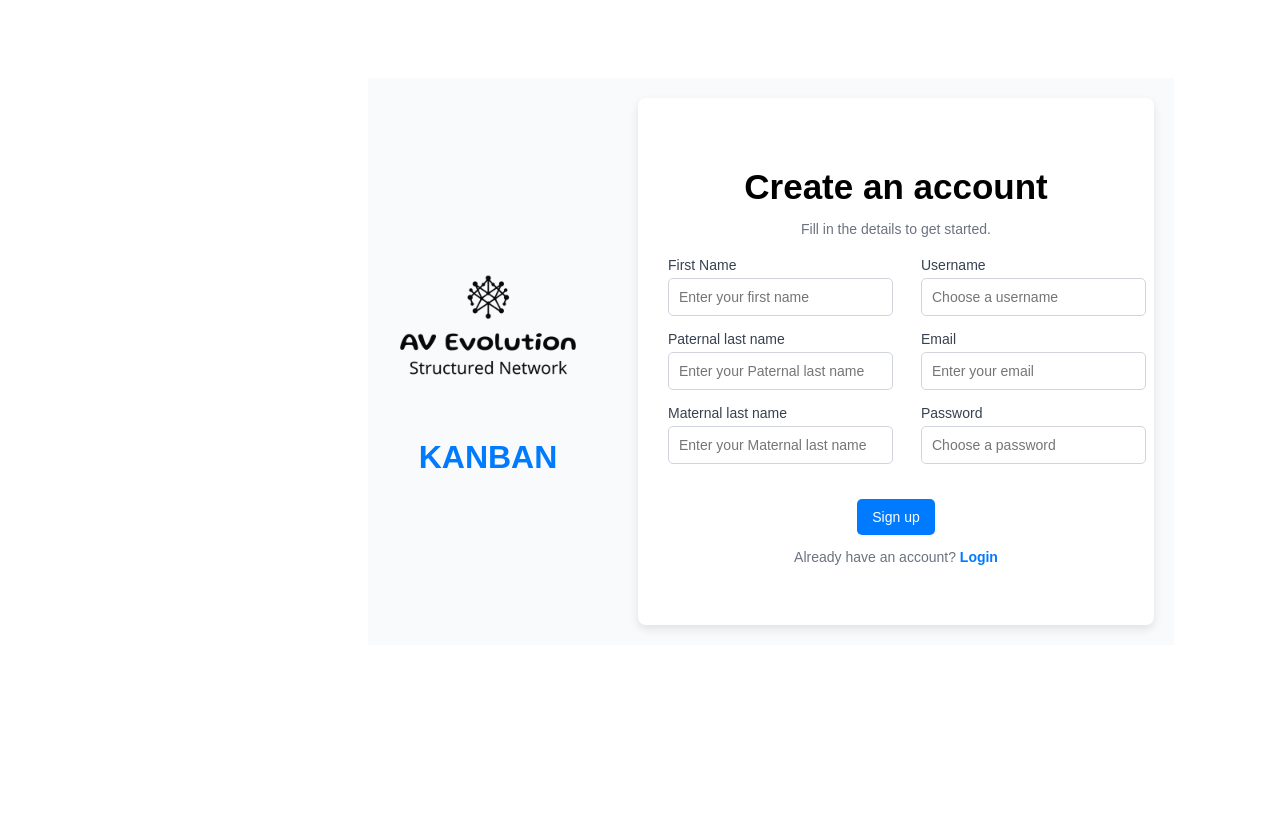
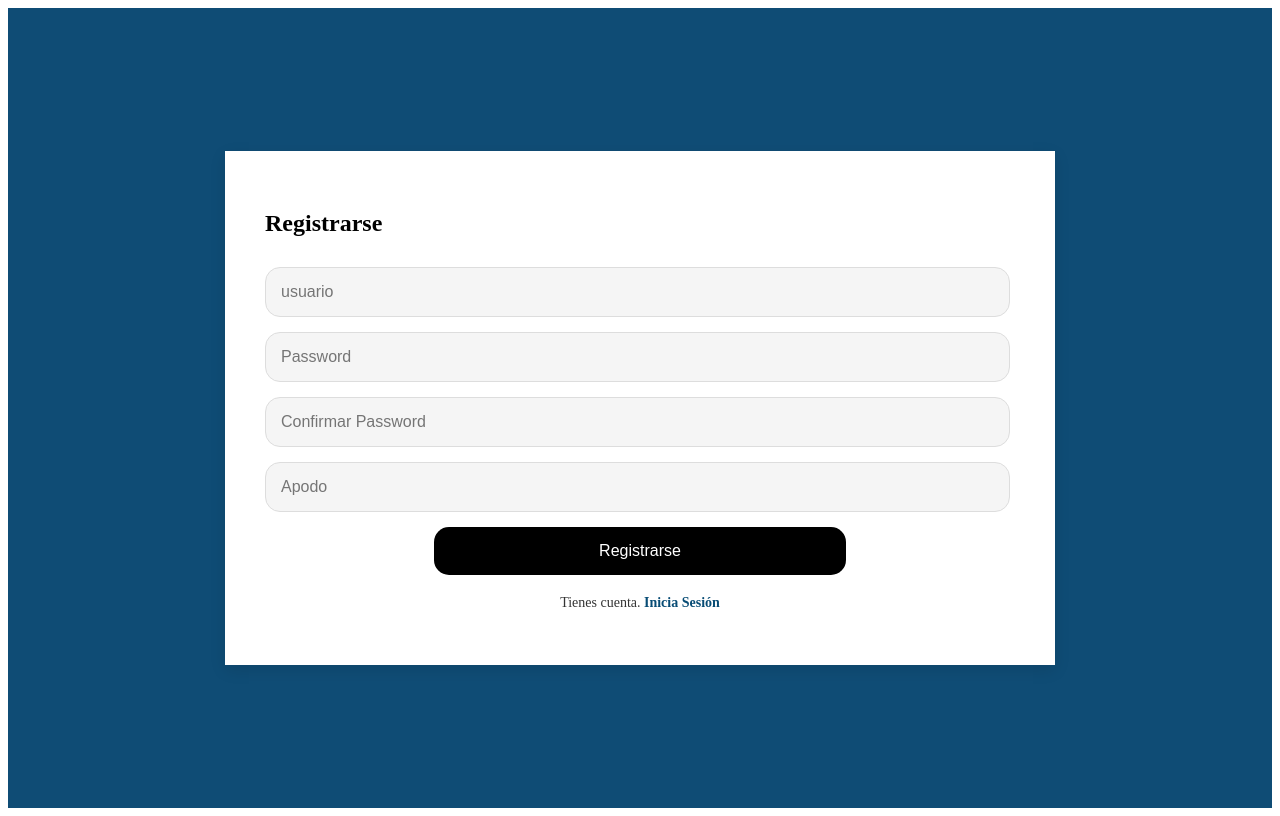
Before and after one commit to Adan2310/frontend-contable, a Vue app: page /signup in a window 1280 px wide. Built offline with nearby package versions, Linux system fonts and the light colour scheme.

Commit message:
login & singup terminados y funcionando

```diff
--- a/src/App.vue
+++ b/src/App.vue
@@ -1,43 +1,18 @@
 <template>
   <div id="app">
-    <!-- Contenido principal -->
-    <div class="content">
-      <router-view />
-    </div>
+    <router-view />
   </div>
 </template>
 
 <script>
-
-export default {
-};
+export default {};
 </script>
 
 <style>
 #app {
-  display: flex;
-  height: 100vh;
-}
-
-.content {
-  margin-left: 250px;
-  padding: 20px;
-  width: calc(100% - 250px); /* Ajusta el ancho para compensar la barra lateral */
-  display: flex;
-  flex-direction: column;
-  align-items: center; /* Centra horizontalmente */
-  text-align: center; /* Centra el texto */
-}
-
-nav {
-  text-align: center; /* Centra los enlaces de navegación */
-  margin-bottom: 20px;
-}
-
-router-view {
-  width: 100%; /* Ocupa todo el ancho disponible */
-  display: flex;
-  justify-content: center;
-  align-items: center;
+  min-height: 100vh;
+  margin: 0;
+  padding: 0;
+  /* Estilos mínimos para evitar conflictos */
 }
 </style>
--- a/src/components/FormSignup.vue
+++ b/src/components/FormSignup.vue
@@ -1,102 +1,47 @@
 <!-- eslint-disable vue/multi-word-component-names -->
 <template>
   <div class="signup-container">
-    <div class="content-wrapper">
-      <!-- Sección del logo -->
-      <div class="logo-container">
-        <img src="@/assets/image.png" alt="Kanban Logo" class="logo" />
-        <h1 class="app-title">KANBAN</h1>
-      </div>
-
-      <!-- Sección del formulario -->
-      <div class="signup-form-container">
-        <h2>Create an account</h2>
-        <p>Fill in the details to get started.</p>
+    <div class="signup-card">
+      <h2>Registrarse</h2>
 
       <form @submit.prevent="handleSignup" class="signup-form">
-          <div class="form-columns">
-            <!-- Primera columna -->
-            <div class="form-column">
-              <div class="form-group">
-                <label for="nombre">First Name</label>
         <input
+          v-model="form.usuario"
           type="text"
-                  id="nombre"
-                  v-model="form.nombre"
-                  placeholder="Enter your first name"
+          placeholder="usuario"
+          class="input-field"
           required
         />
-              </div>
-              <div class="form-group">
-                <label for="apellido_pat">Paternal last name</label>
         <input
-                  type="text"
-                  id="apellido_pat"
-                  v-model="form.apellido_pat"
-                  placeholder="Enter your Paternal last name"
+          v-model="form.password"
+          type="password"
+          placeholder="Password"
+          class="input-field"
           required
         />
-              </div>
-              <div class="form-group">
-                <label for="apellido_mat">Maternal last name</label>
         <input
-                  type="text"
-                  id="apellido_mat"
-                  v-model="form.apellido_mat"
-                  placeholder="Enter your Maternal last name"
+          v-model="form.confirmPassword"
+          type="password"
+          placeholder="Confirmar Password"
+          class="input-field"
           required
         />
-              </div>
-            </div>
-
-            <!-- Segunda columna -->
-            <div class="form-column">
-              <div class="form-group">
-                <label for="usuario">Username</label>
         <input
+          v-model="form.apodo"
           type="text"
-                  id="usuario"
-                  v-model="form.usuario"
-                  placeholder="Choose a username"
+          placeholder="Apodo"
+          class="input-field"
           required
         />
-              </div>
-              <div class="form-group">
-                <label for="email">Email</label>
-                <input
-                  type="email"
-                  id="email"
-                  v-model="form.email"
-                  placeholder="Enter your email"
-                  required
-                />
-              </div>
-              <div class="form-group">
-                <label for="password">Password</label>
-                <input
-                  type="password"
-                  id="password"
-                  v-model="form.password"
-                  placeholder="Choose a password"
-                  required
-                />
-              </div>
-            </div>
-          </div>
-
-          <!-- Botón centrado -->
-          <div class="form-button-group">
-            <button type="submit" class="btn-primary">Sign up</button>
-          </div>
+        <button type="submit" class="signup-button">Registrarse</button>
       </form>
 
-        <p>
-          Already have an account? <router-link to="/" class="login-link">Login</router-link>
+      <p class="login-prompt">
+        Tienes cuenta. <router-link to="/" class="login-link">Inicia Sesión</router-link>
       </p>
 
       <p v-if="errorMessage" class="error-message">{{ errorMessage }}</p>
       <p v-if="successMessage" class="success-message">{{ successMessage }}</p>
-      </div>
     </div>
   </div>
 </template>
@@ -108,12 +53,10 @@
   data() {
     return {
       form: {
-          nombre: "",
-          apellido_pat: "",
-          apellido_mat: "",
         usuario: "",
-          email: "",
         password: "",
+        confirmPassword: "",
+        apodo: "",
       },
       errorMessage: "",
       successMessage: "",
@@ -122,21 +65,35 @@
   methods: {
     async handleSignup() {
       try {
-          // Petición POST al endpoint de registro
-          const response = await axios.post("usuario/add", this.form);
+        if (this.form.password !== this.form.confirmPassword) {
+          this.errorMessage = "Las contraseñas no coinciden.";
+          this.successMessage = "";
+          return;
+        }
 
-          // Manejar respuesta exitosa
+        if (!this.form.usuario || !this.form.password || !this.form.apodo) {
+          this.errorMessage = "Todos los campos son obligatorios.";
+          this.successMessage = "";
+          return;
+        }
+
+        const response = await axios.post("http://localhost:3000/api/usuario/create", {
+          usuario: this.form.usuario,
+          password: this.form.password,
+          apodo: this.form.apodo,
+        });
+
         this.successMessage = "Usuario registrado exitosamente.";
-          this.errorMessage = ""; // Limpiar mensaje de error
-          console.log(response.data);
+        this.errorMessage = "";
+        console.log("Respuesta del servidor:", response.data);
+
+        setTimeout(() => {
+          this.$router.push("/");
+        }, 2000);
       } catch (error) {
-          // Manejar errores
-          if (error.response && error.response.data) {
-            this.errorMessage = error.response.data.error;
-          } else {
-            this.errorMessage = "Ocurrió un error inesperado.";
-          }
-          this.successMessage = ""; // Limpiar mensaje de éxito
+        this.errorMessage =
+          error.response?.data?.error || "Ocurrió un error inesperado.";
+        this.successMessage = "";
       }
     },
   },
@@ -149,125 +106,106 @@
   display: flex;
   justify-content: center;
   align-items: center;
-    margin-top: 50px;
-    margin-left: 90px;
-    min-height: 100px;
-    background-color: #f9fafb;
-    font-family: Arial, sans-serif;
-    padding: 20px;
+  height: 100vh;
+  background-color: #0F4C75;
+  padding: 0 20px;
+  margin: 0;
+  box-sizing: border-box;
 }
 
-  /* Contenedor interno para logo y formulario */
-  .content-wrapper {
-    display: flex;
-    align-items: center;
-    gap: 50px; /* Espaciado entre el logo y el formulario */
+/* Tarjeta del formulario */
+.signup-card {
+  background: white;
+  padding: 40px;
+  border-radius: 0;
+  box-shadow: 0px 5px 15px rgba(0, 0, 0, 0.1);
+  max-width: 750px; /* Ancho ajustado */
+  width: 100%;
+  text-align: left; /* Asegura que el contenido interno siga esta alineación */
 }
 
-  /* Logo */
-  .logo-container {
-    text-align: center;
-  }
-  .logo {
-    width: 200px;
-    height: auto;
-  }
-  .app-title {
-    font-size: 32px;
+/* Título */
+h2 {
+  font-size: 24px;
+  color: #000000;
+  margin-bottom: 30px;
   font-weight: bold;
-    color: #007bff;
-    margin-top: 10px;
+  text-align: left; /* Alinea el título a la izquierda */
 }
 
-  /* Contenedor del formulario */
-  .signup-form-container {
-    background: #ffffff;
-    border-radius: 8px;
-    padding: 40px 30px;
-    box-shadow: 0px 4px 10px rgba(0, 0, 0, 0.1);
-    max-width: 700px;
-    width: 100%;
+/* Formulario */
+.signup-form {
+  display: flex;
+  flex-direction: column;
+  gap: 15px;
+}
+
+/* Campos de entrada */
+.input-field {
+  width: 95%;
+  padding: 15px;
+  font-size: 16px;
+  border: 1px solid #ddd;
+  border-radius: 15px;
+  background-color: #f5f5f5;
+  transition: all 0.3s ease;
+}
+
+.input-field:focus {
+  border-color: #084c75;
+  background-color: #fff;
+  outline: none;
+  box-shadow: 0px 0px 5px rgba(8, 76, 117, 0.3);
+}
+
+/* Botón */
+.signup-button {
+  width: 55%;
+  padding: 15px;
+  font-size: 16px;
+  background-color: #000;
+  color: white;
+  border: none;
+  border-radius: 15px;
+  cursor: pointer;
+  transition: all 0.3s ease;
+  margin: 0 auto;
+}
+
+.signup-button:hover {
+  background-color: #333;
+}
+
+/* Texto inferior */
+.login-prompt {
+  margin-top: 20px;
+  font-size: 14px;
+  color: #333;
   text-align: center;
 }
 
-  /* Título y subtítulo */
-  h2 {
-    font-size: 35px;
+.login-link {
+  color: #084c75;
   font-weight: bold;
-    margin-bottom: 10px;
-  }
-  p {
-    font-size: 14px;
-    color: #6b7280;
-    margin-bottom: 20px;
+  text-decoration: none;
 }
 
-  /* Diseño de columnas */
-  .form-columns {
-    display: flex;
-    justify-content: space-between;
-    gap: 50px;
-  }
-  .form-column {
-    flex: 1;
-  }
-
-  /* Estilos de los inputs */
-  .form-group {
-    margin-bottom: 15px;
-    text-align: left;
-  }
-  label {
-    display: block;
-    font-size: 14px;
-    margin-bottom: 5px;
-    color: #374151;
-  }
-  input {
-    width: 100%;
-    padding: 10px;
-    border: 1px solid #d1d5db;
-    border-radius: 5px;
-    font-size: 14px;
-  }
-
-  /* Botón centrado */
-  .form-button-group {
-    text-align: center;
-    margin-top: 20px;
-  }
-  .btn-primary {
-    background-color: #007bff;
-    color: #ffffff;
-    border: none;
-    border-radius: 5px;
-    padding: 10px 15px;
-    cursor: pointer;
-    font-size: 14px;
-  }
-  .btn-primary:hover {
-    background-color: #0056b3;
-  }
-
-  /* Enlace de inicio de sesión */
-  .login-link {
-    color: #007bff;
-    text-decoration: none;
-    font-weight: bold;
-  }
 .login-link:hover {
   text-decoration: underline;
 }
 
-  /* Mensajes de error y éxito */
+/* Mensajes */
 .error-message {
   color: red;
   font-size: 14px;
   margin-top: 10px;
+  text-align: center;
 }
+
 .success-message {
   color: green;
   font-size: 14px;
   margin-top: 10px;
+  text-align: center;
 }
 </style>
```
Also changed, not shown: src/components/FormLogin.vue (+44 -22 lines). Lines whose indentation alone changed are shown as unchanged.
